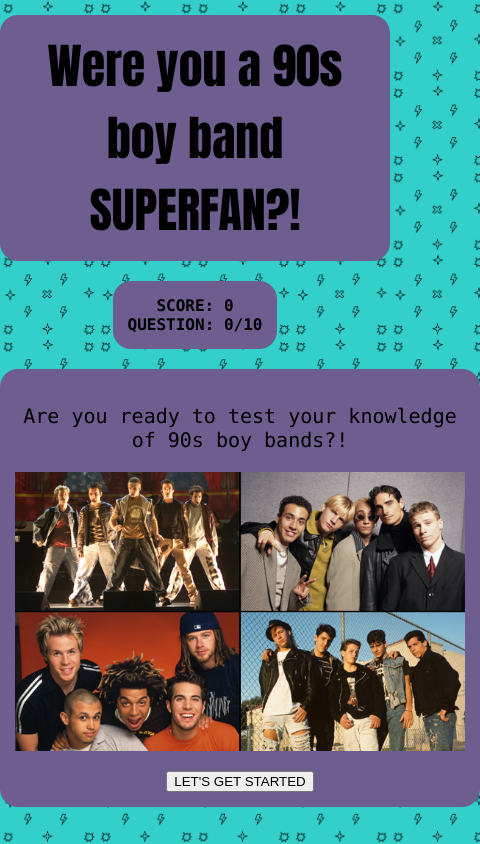
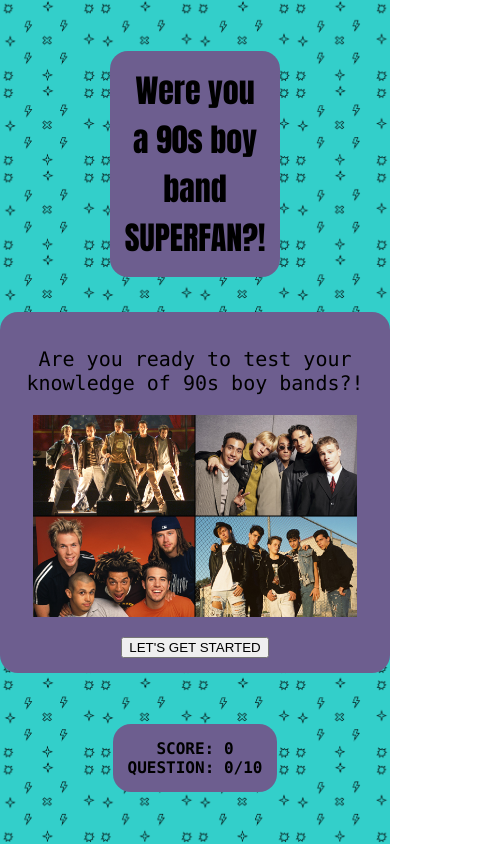
Before and after one commit to ckeefe90/90s-Boyband-Quiz-App, a plain HTML site: page index.html in a window 390 px wide. Shown: the whole page, 480 px wide, since content can reach past the window. Drawn offline with nearby package versions, Linux system fonts and the light colour scheme.

Commit message:
add media query, html restructure

```diff
--- a/index.html
+++ b/index.html
@@ -4,12 +4,20 @@
 <head>
     <title>90s boy band quiz</title>
     <link href="main.css" rel="stylesheet" type="text/css" />
+    <meta name="viewport" content="width=device-width, initial-scale=1">
 </head>
 
 <body>
     <header class="main-heading">
         <h1>Were you a 90s boy band SUPERFAN?!</h1>
     </header>
+    <!--where the quiz box will go-->
+    <main>
+        <p>Are you ready to test your knowledge of 90s boy bands?!</p>
+        <img src="images/boybands.jpg" alt="Boy bands">
+        <button id="start-button" type="button">LET'S GET STARTED</button>
+    </main>
+
     <ul class="update-box">
         <li class="quiz-status">SCORE:
             <span class="score">0</span>
@@ -18,12 +26,6 @@
             <span class="questionNumber">0</span>/10
         </li>
     </ul>
-    <!--where the quiz box will go-->
-    <main>
-        <p>Are you ready to test your knowledge of 90s boy bands?!</p>
-        <img src="images/boybands.jpg" alt="Boy bands">
-        <button id="start-button" type="button">LET'S GET STARTED</button>
-    </main>
     <script src="https://ajax.googleapis.com/ajax/libs/jquery/3.5.1/jquery.min.js"></script>
     <script src="index.js"></script>
 </body>
--- a/main.css
+++ b/main.css
@@ -1,8 +1,14 @@
+html,
+body {
+    width: 100%;
+    height: 100%;
+}
+
 h1 {
     font-size: 48px;
     font-family: Impact, Charcoal, sans-serif;
     text-align: center;
-    width: fit-content;
+    width: min-content;
     margin: 0 auto;
     padding: 15px;
 }
@@ -22,6 +28,10 @@ form {
 }
 
 body {
+    display: flex;
+    flex-direction: column;
+    justify-content: space-evenly;
+    align-items: center;
     margin: 0;
     padding: 0;
     font-family: "Lucida Console", Monaco, monospace;
@@ -39,7 +49,6 @@ body {
     list-style: none;
     width: fit-content;
     text-align: center;
-    margin: 20px auto;
 }
 
 .quiz-status {
@@ -51,14 +60,17 @@ main {
     flex-direction: column;
     align-items: center;
     padding: 15px;
-    width: fit-content;
+    max-width: 100%;
     height: fit-content;
     text-align: center;
-    margin: auto;
 }
 
 button {
     margin-top: 20px;
+}
+
+button:hover {
+    cursor: pointer;
 }
 
 ul li {
@@ -75,3 +87,12 @@ h1,
     background-color: #6D5E8F;
     border-radius: 18px;
 }
+
+@media only screen and (max-width: 425px) {
+    h1 {
+        font-size: 32px;
+    }
+    main img {
+        max-width: 90%;
+    }
+}
```
